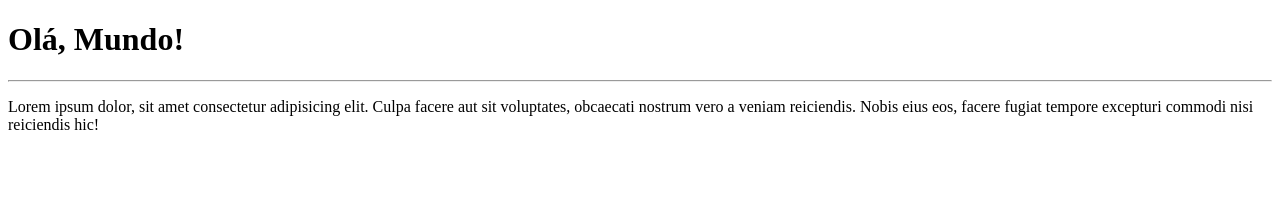
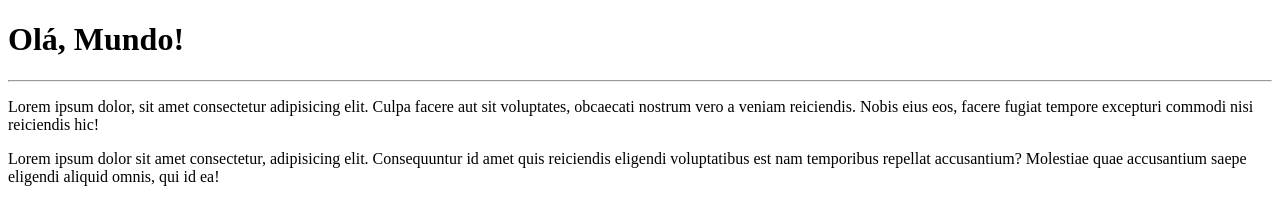
Before and after one commit to guilhermetsena/Ola-Mundo, a plain HTML site: page site-exemplo/index.html in a window 1280 px wide. Drawn offline with Linux system fonts and the light colour scheme.

Commit message:
adicionei um paragrafo

```diff
--- a/site-exemplo/index.html
+++ b/site-exemplo/index.html
@@ -10,6 +10,7 @@
     <h1>Olá, Mundo!</h1>
     <hr>
     <p>Lorem ipsum dolor, sit amet consectetur adipisicing elit. Culpa facere aut sit voluptates, obcaecati nostrum vero a veniam reiciendis. Nobis eius eos, facere fugiat tempore excepturi commodi nisi reiciendis hic!</p>
+    <p>Lorem ipsum dolor sit amet consectetur, adipisicing elit. Consequuntur id amet quis reiciendis eligendi voluptatibus est nam temporibus repellat accusantium? Molestiae quae accusantium saepe eligendi aliquid omnis, qui id ea!</p>
 
 </body>
 </html>
```
